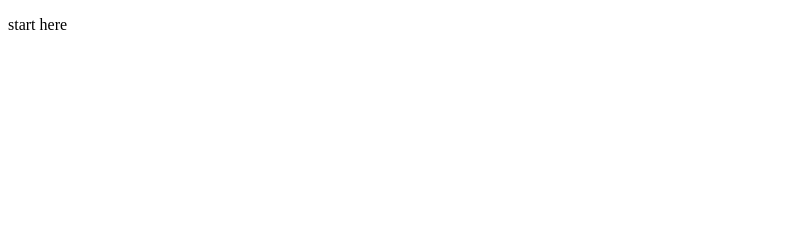
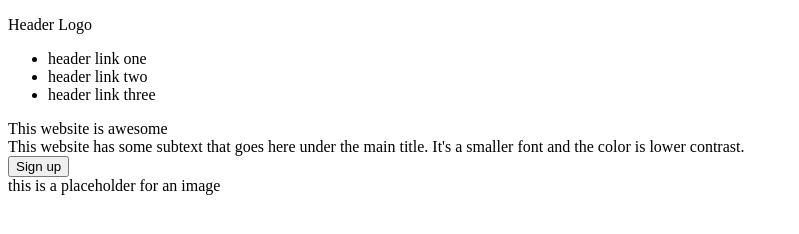
Before and after one commit to Jay-Deeee/landing-page, a plain HTML site: page index.html in a window 1280 px wide. Shown: the whole page, without its empty margins (0-799 px from the left). Drawn offline with Linux system fonts and the light colour scheme.

Commit message:
Add hero to index.html

```diff
--- a/index.html
+++ b/index.html
@@ -8,6 +8,21 @@
     </head>
 
     <body>
-       <p>start here</p>
+        <div class="hero">
+            <div class="header">
+                <p>Header Logo</p>
+                <ul>
+                    <li>header link one</li>
+                    <li>header link two</li>
+                    <li>header link three</li>
+                </ul>
+            </div>
+            <div class="hero-info left">
+                <div class="text">This website is awesome</div>
+                <div class="subtext">This website has some subtext that goes here under the main title. It's a smaller font and the color is lower contrast.</div>
+                <button class="sign-up">Sign up</button>
+            </div>
+            <div class="placeholder">this is a placeholder for an image</div>
+        </div>
     </body>
 </html>
```
